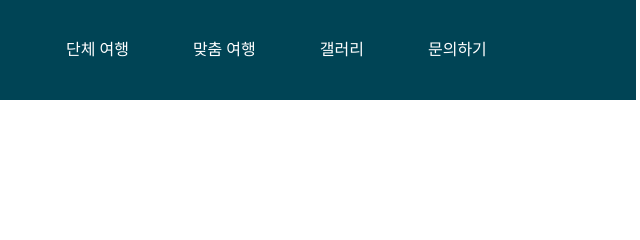
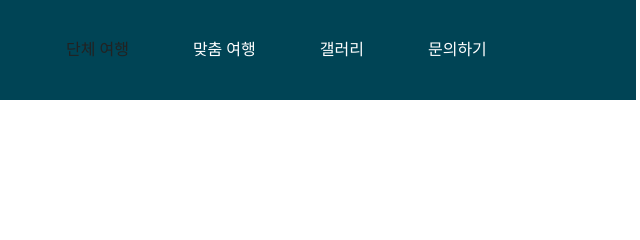
Before and after one commit to time2do/htmlcss, a plain HTML site: page dream_jeju/index.html in a window 1280 px wide. In both pictures the pointer is over the link "단체 여행". Shown: the top 240 px of the page, 604-1244 px from the left. Drawn offline with Linux system fonts and the light colour scheme.

Commit message:
제주홈피css변경

```diff
--- a/dream_jeju/css/jeju.css
+++ b/dream_jeju/css/jeju.css
@@ -49,6 +49,9 @@ ul {
     display: inline;
     line-height: 100px;
 
+}
+#topMenu a:hover{
+    color:#222;
 }
 
 a{
```
